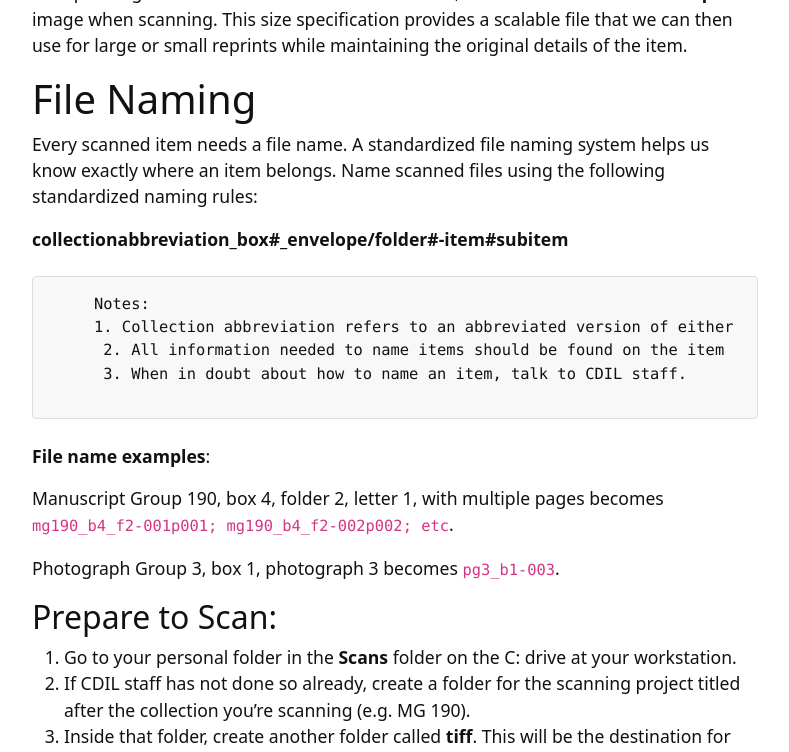
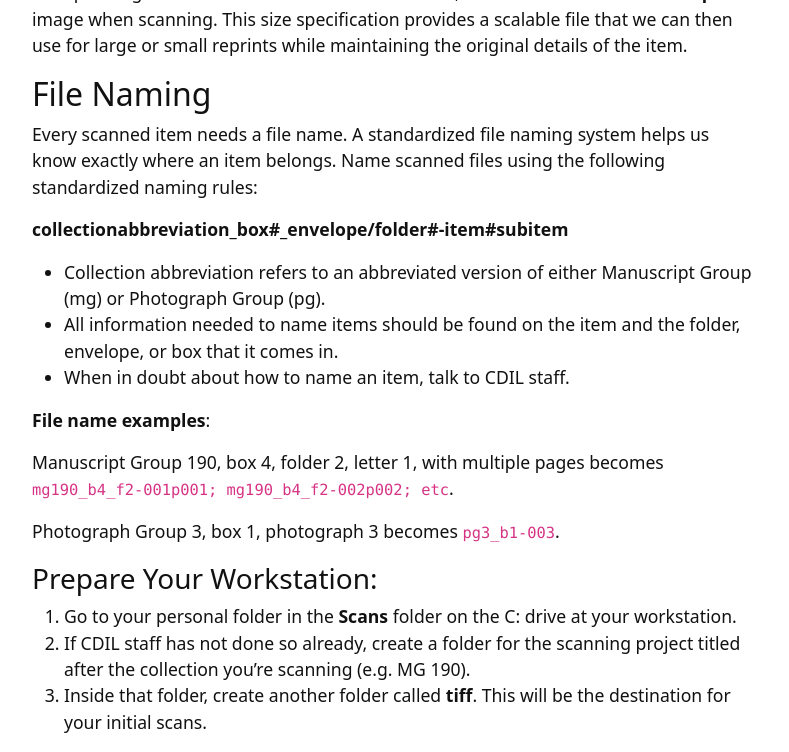
Before and after one commit to kitstokes/digi-proc, a Jekyll site: the page built from content/0-overview.md, in a window 1280 px wide and 900 px high, scrolled down 992 px, cut to the strip 0-752 px from the top of the window. Shown: the whole strip, without its empty margins (245-1034 px from the left). Built offline with Jekyll 4.4.1, drawn with Linux system fonts in a browser that asks for light colours.

Commit message:
change numbers to bullets

```diff
--- a/content/0-overview.md
+++ b/content/0-overview.md
@@ -32,16 +32,15 @@ Scanning materials with a flatbed, large format, or feed scanner is often the sa
 
 Scanning items at a high resolution allows us to use them in different ways without manipulating the items themselves. For this reason, we aim for a minimum **600 dpi** image when scanning. This size specification provides a scalable file that we can then use for large or small reprints while maintaining the original details of the item.
 
-# File Naming
+## File Naming
 
 Every scanned item needs a file name. A standardized file naming system helps us know exactly where an item belongs. Name scanned files using the following standardized naming rules:
 
 **collectionabbreviation_box#_envelope/folder#-item#subitem**
 
-        Notes:
-        1. Collection abbreviation refers to an abbreviated version of either Manuscript Group (mg) or Photograph Group (pg).
-         2. All information needed to name items should be found on the item and the folder, envelope, or box that it comes in.
-         3. When in doubt about how to name an item, talk to CDIL staff.
+- Collection abbreviation refers to an abbreviated version of either Manuscript Group (mg) or Photograph Group (pg).
+- All information needed to name items should be found on the item and the folder, envelope, or box that it comes in.
+- When in doubt about how to name an item, talk to CDIL staff.
 
 **File name examples**:
 
@@ -49,7 +48,7 @@ Manuscript Group 190, box 4, folder 2, letter 1, with multiple pages becomes `mg
 
 Photograph Group 3, box 1, photograph 3 becomes `pg3_b1-003`.
 
-## Prepare to Scan:
+### Prepare Your Workstation:
 1. Go to your personal folder in the **Scans** folder on the C: drive at your workstation.
 2. If CDIL staff has not done so already, create a folder for the scanning project titled after the collection you're scanning (e.g. MG 190).
 3. Inside that folder, create another folder called **tiff**. This will be the destination for your initial scans.
```
